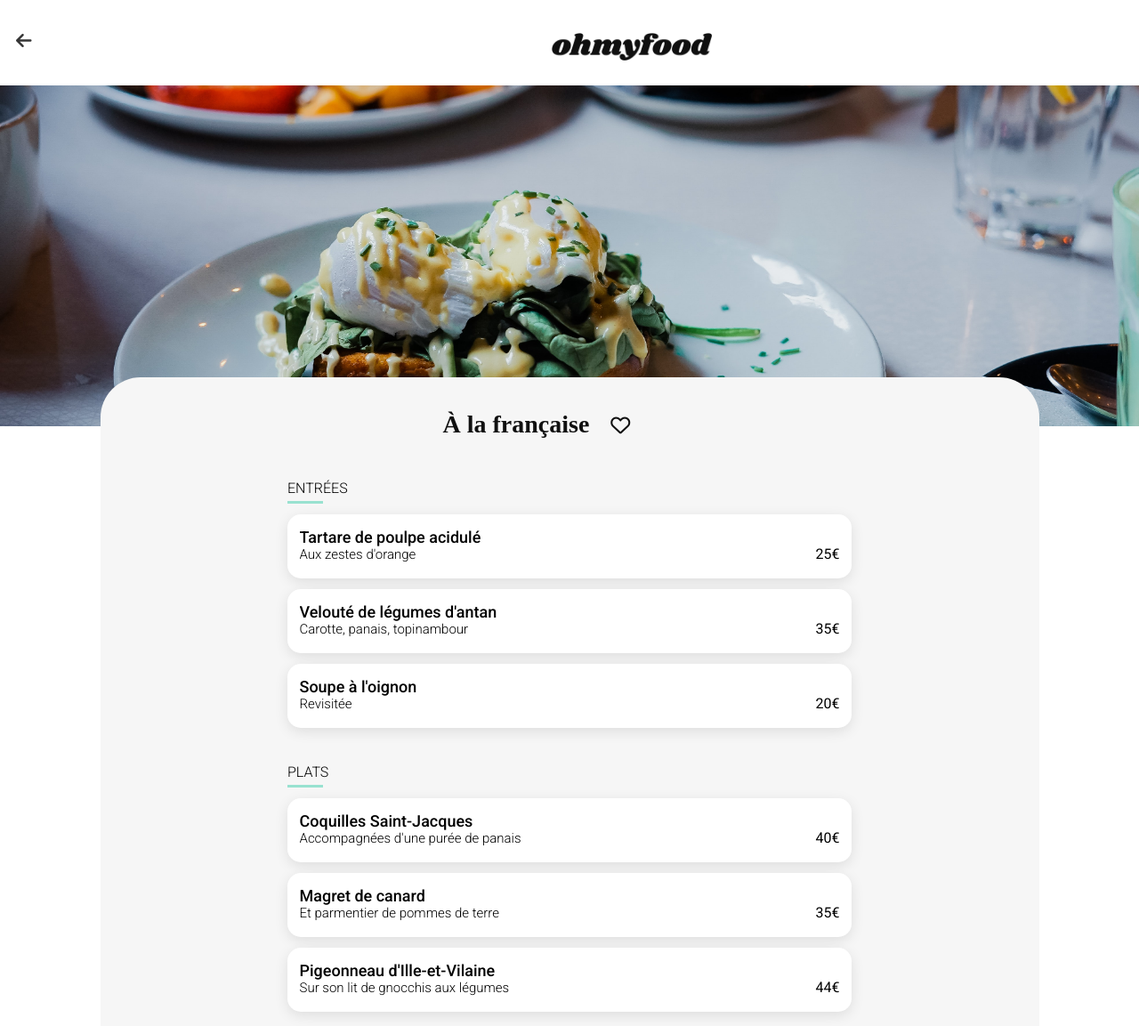
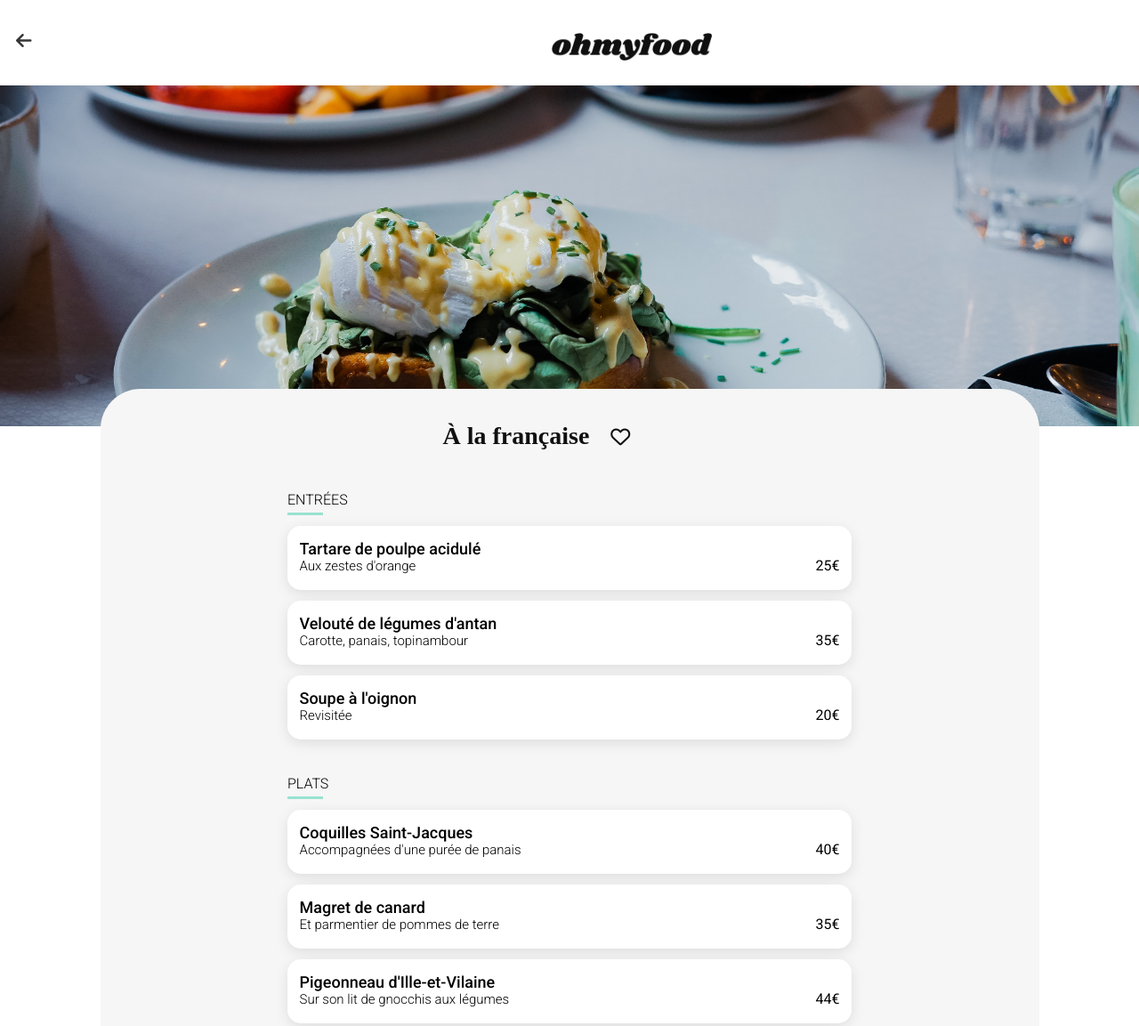
Before and after one commit to jeanmax1me/OC-OhMyFood, a website: page restaurants/a-la-francaise.html in a window 1280 px wide. Shown: the top 1153 px of the page at 89% size. Drawn offline with Linux system fonts and the light colour scheme; a web font is replaced by a local one.

Commit message:
desktop close to finale

```diff
--- a/_page-restaurant.scss
+++ b/_page-restaurant.scss
@@ -300,7 +300,7 @@ body {
 .image-container {
   width: 100%;
   position: relative;
-  padding-bottom: 383px;
+  padding-bottom: 396px;
   overflow: hidden;
 }
 
@@ -344,4 +344,10 @@ justify-content: center;
 .menu-title::before {
 width: 6.31%;
 }
+.page-main-wrapper {
+  padding-bottom: 40px;
 }
+.footer {
+  margin-top: -54px;
+}
+}
```
Also changed, not shown: main.css, 1 other file.
